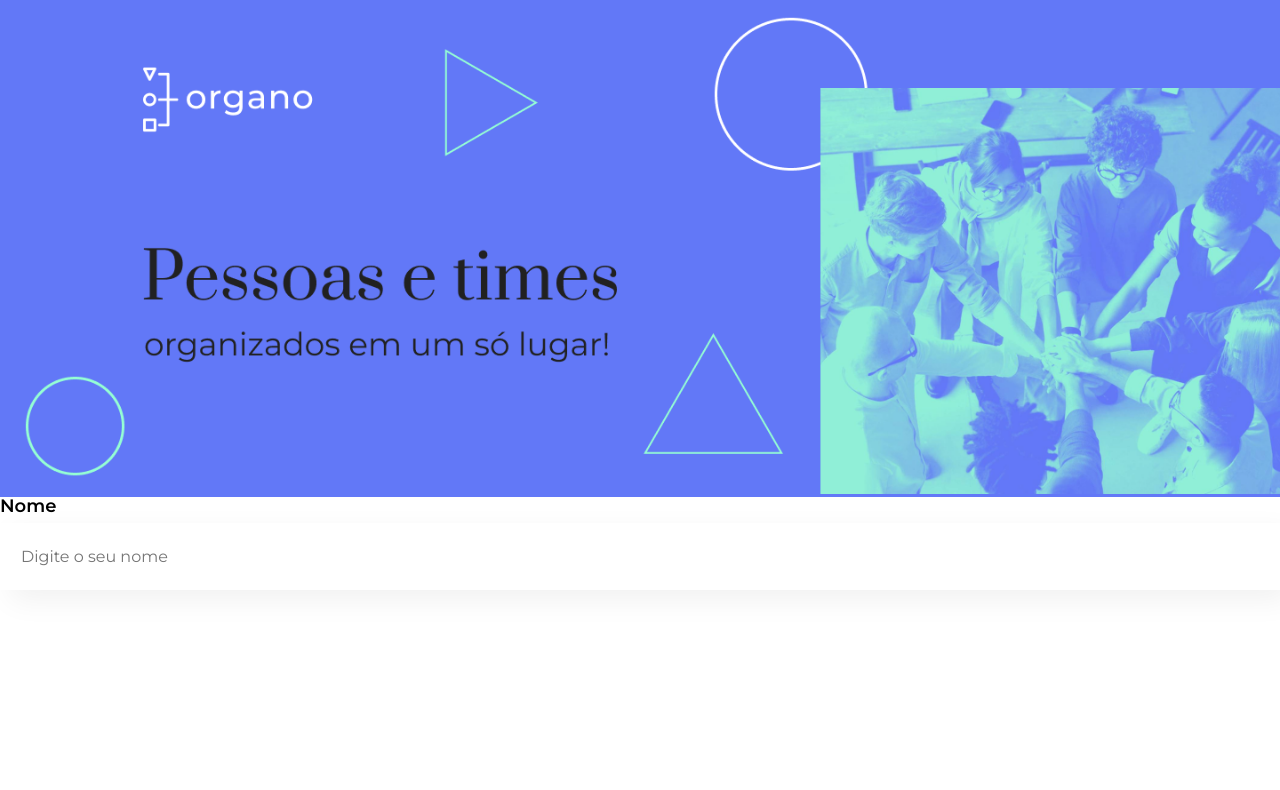
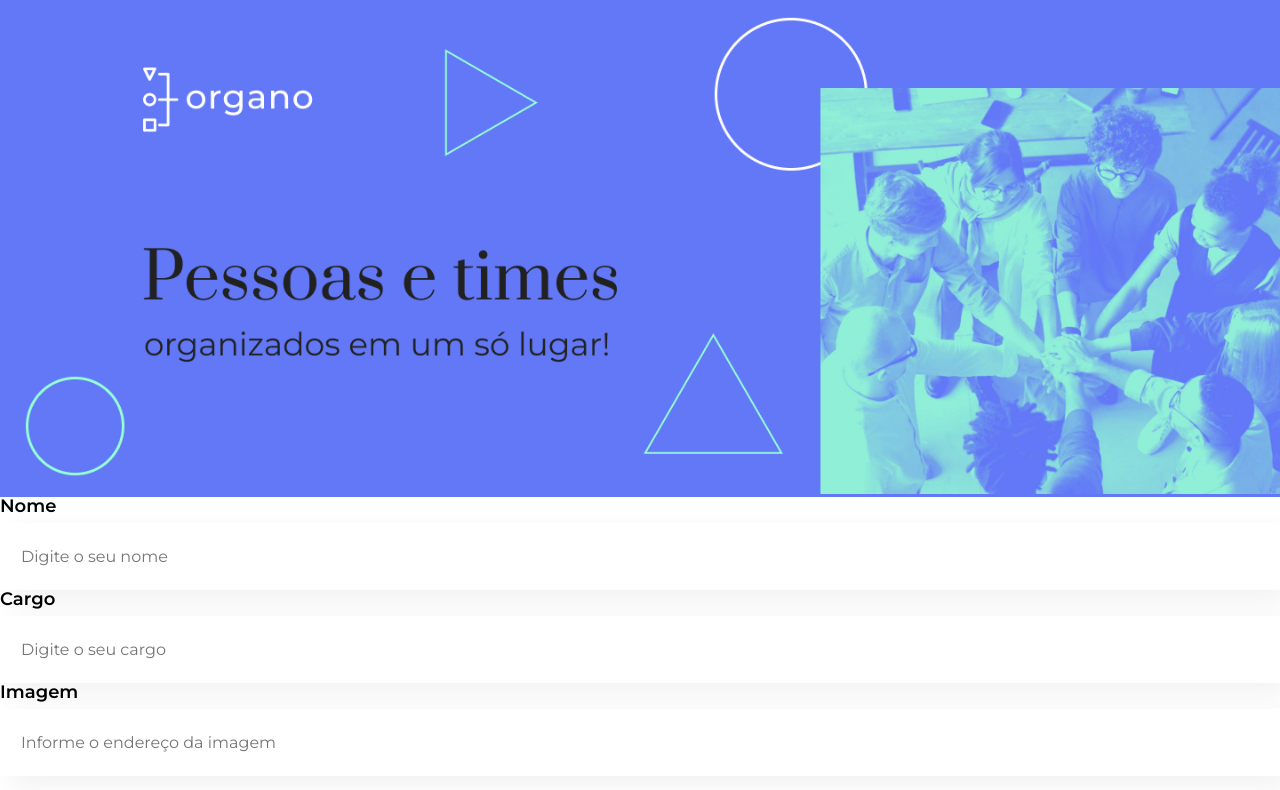
Before and after one commit to ledsouza/organo, a React (Vite) app: page / in a window 1280 px wide. Shown: the top 790 px of the page. Built offline with nearby package versions, Linux system fonts and the light colour scheme.

Commit message:
refatorando TextInput

```diff
--- a/package.json
+++ b/package.json
@@ -10,6 +10,7 @@
     "preview": "vite preview"
   },
   "dependencies": {
+    "prop-types": "^15.8.1",
     "react": "^18.3.1",
     "react-dom": "^18.3.1"
   },
--- a/src/App.jsx
+++ b/src/App.jsx
@@ -6,7 +6,9 @@ function App() {
     return (
         <>
             <Banner />
-            <TextInput />
+            <TextInput label="Nome" placeholder="Digite o seu nome" />
+            <TextInput label="Cargo" placeholder="Digite o seu cargo" />
+            <TextInput label="Imagem" placeholder="Informe o endereço da imagem" />
         </>
     );
 }
--- a/src/components/TextInput/index.jsx
+++ b/src/components/TextInput/index.jsx
@@ -1,12 +1,18 @@
 import "./TextInput.css";
+import PropTypes from "prop-types";
 
-const TextInput = () => {
+const TextInput = (props) => {
     return (
         <div className="text-input">
-            <label>Nome</label>
-            <input type="text" placeholder="Digite o seu nome" />
+            <label>{props.label}</label>
+            <input type="text" placeholder={props.placeholder} />
         </div>
     );
 };
 
+TextInput.propTypes = {
+    label: PropTypes.string.isRequired,
+    placeholder: PropTypes.string.isRequired,
+};
+
 export default TextInput;
```
Also changed, not shown: 1 other file (tests, documents, lock files or other folders).
